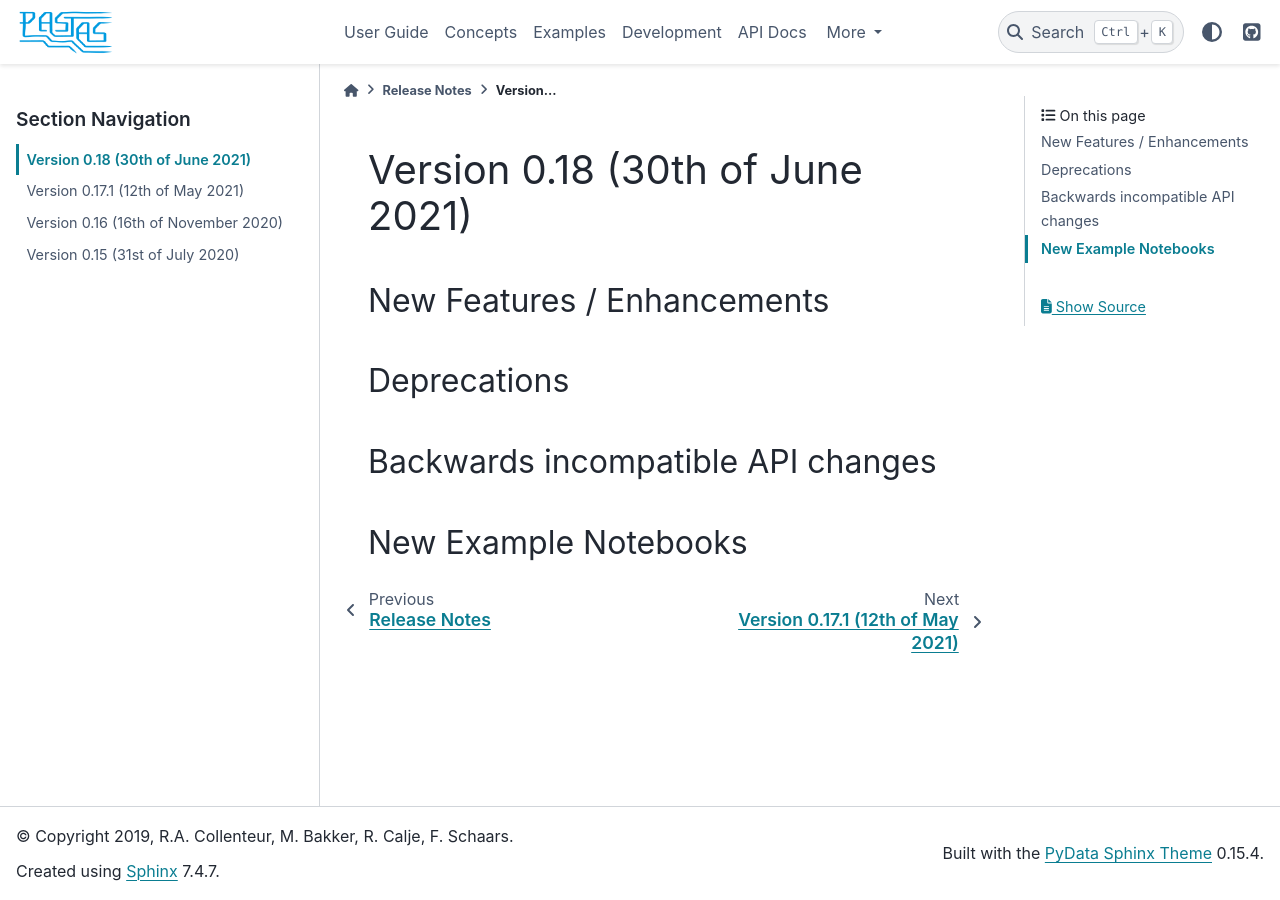
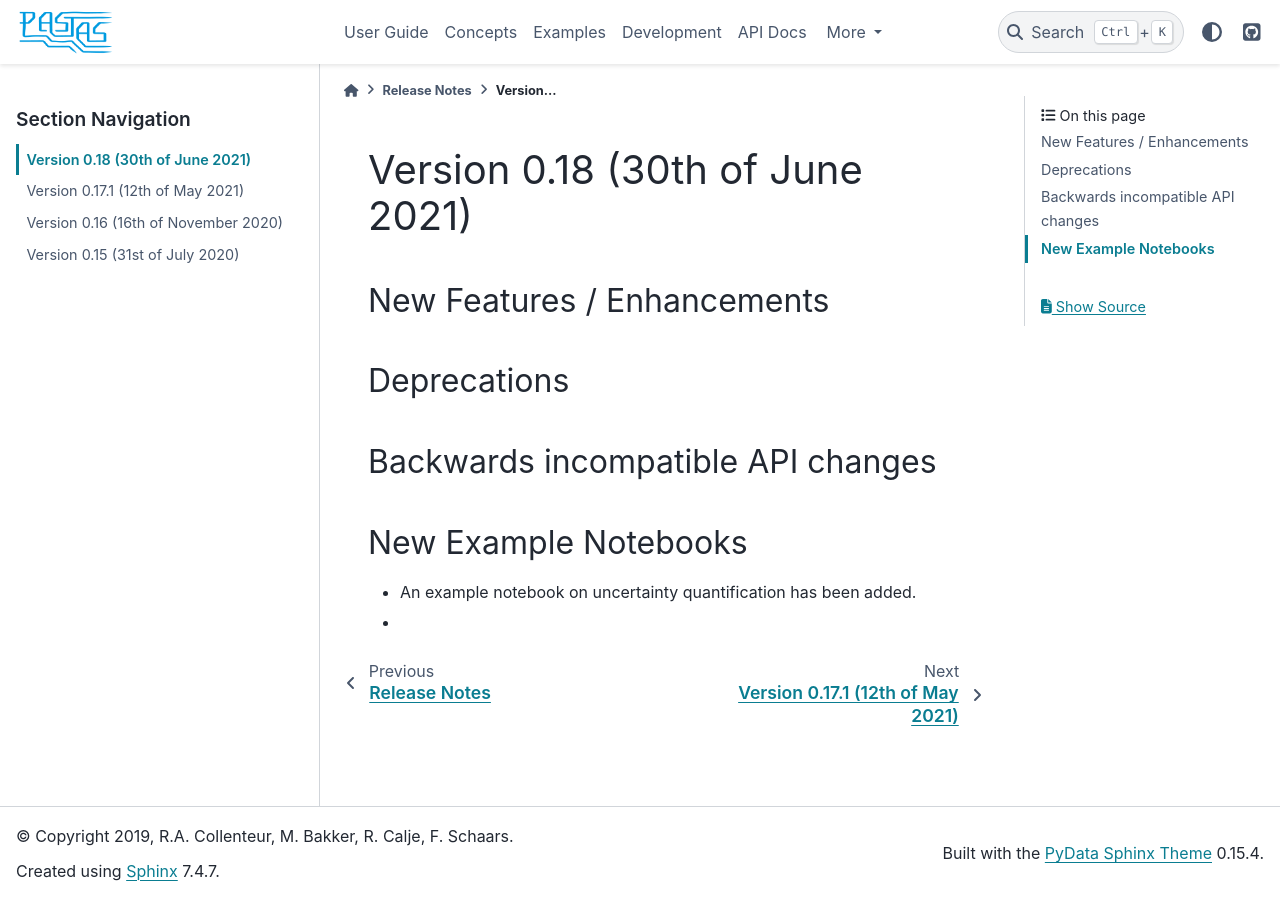
Before and after one commit to pastas/pastas, a Sphinx documentation site: the page built from doc/releases/release_0.18.rst, in a window 1280 px wide. Built offline with Sphinx 7.4.7 and the PyData theme 0.15.4, drawn with Linux system fonts in a browser that asks for light colours.

Commit message:
Update notebooks

```diff
--- a/doc/releases/release_0.18.rst
+++ b/doc/releases/release_0.18.rst
@@ -16,3 +16,6 @@ Backwards incompatible API changes
 
 New Example Notebooks
 *********************
+
+- An example notebook on uncertainty quantification has been added.
+-
```
Also changed, not shown: 9 other files.
